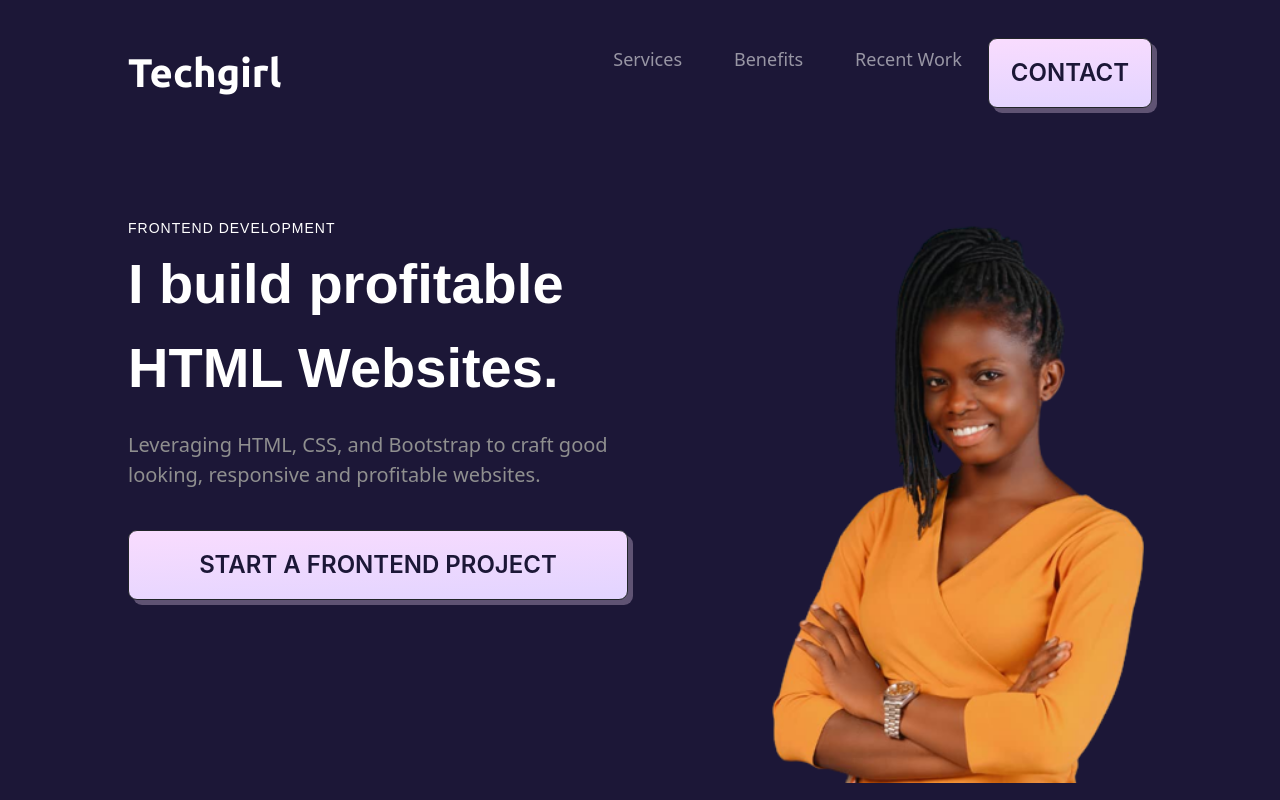
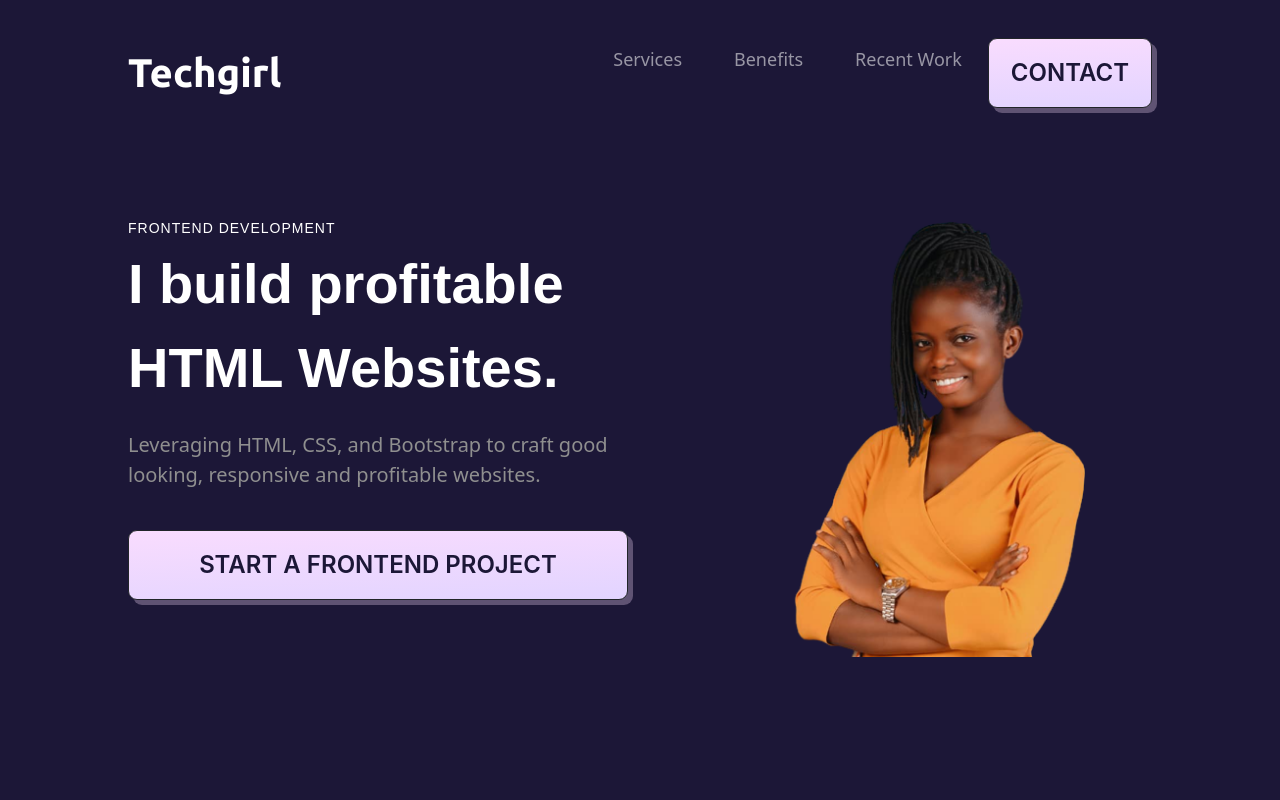
Before and after one commit to KrownWealth/onePagerSite, a plain HTML site: page index.html in a window 1280 px wide. Shown: the top 800 px of the page. Drawn offline with nearby package versions, Linux system fonts and the light colour scheme; a small style sheet from the web is missing; a web font is replaced by a local one.

Commit message:
Updated hero image responsiveness

```diff
--- a/css/style.css
+++ b/css/style.css
@@ -129,15 +129,14 @@ Navbrand logo
     line-height: 1.5;
 }
 
-/*
+
 .hero__img{
-    display: inline-block;
-    text-align: center;
+    display:none;
 }
-*/
+
 
 .title-image {
-    width: 60%;
+
 }
 
 .hero-heading {
@@ -331,17 +330,15 @@ FAQ
 }
 
 @media screen and (min-width: 1024px) {
+.hero__img{
+        display: flex;
+    }
+.title-image{
+    width: 80%;
+    margin-left: 80px;
+    margin-top: -40px;
 
-
-    .title-image {
-
-        margin-left: 40px;
-        margin-top: -50px;
-        position: absolute;
-        width: 40%;
-
-
-    }
+}
 
     #features {
 
@@ -352,6 +349,3 @@ FAQ
     }
 
 }
-
-
-@media screen and (max-width: 375px) {}
```
